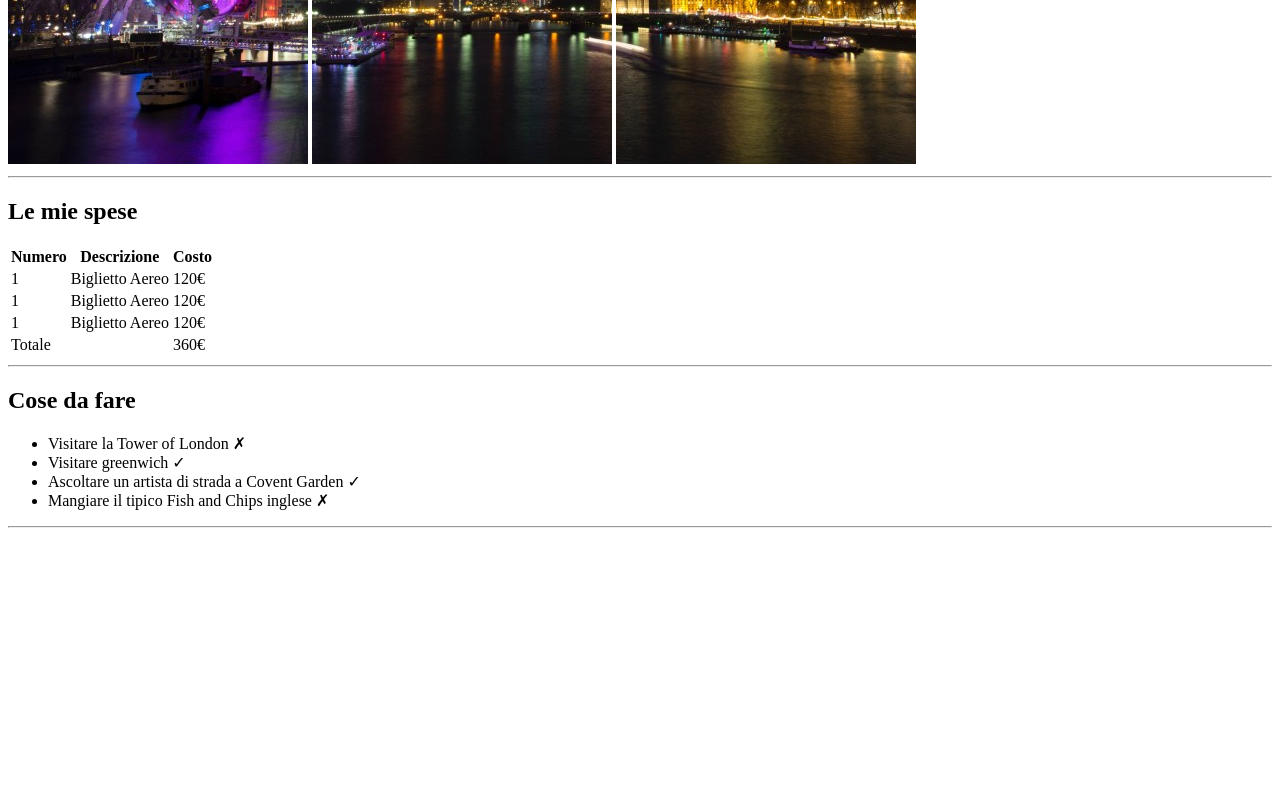
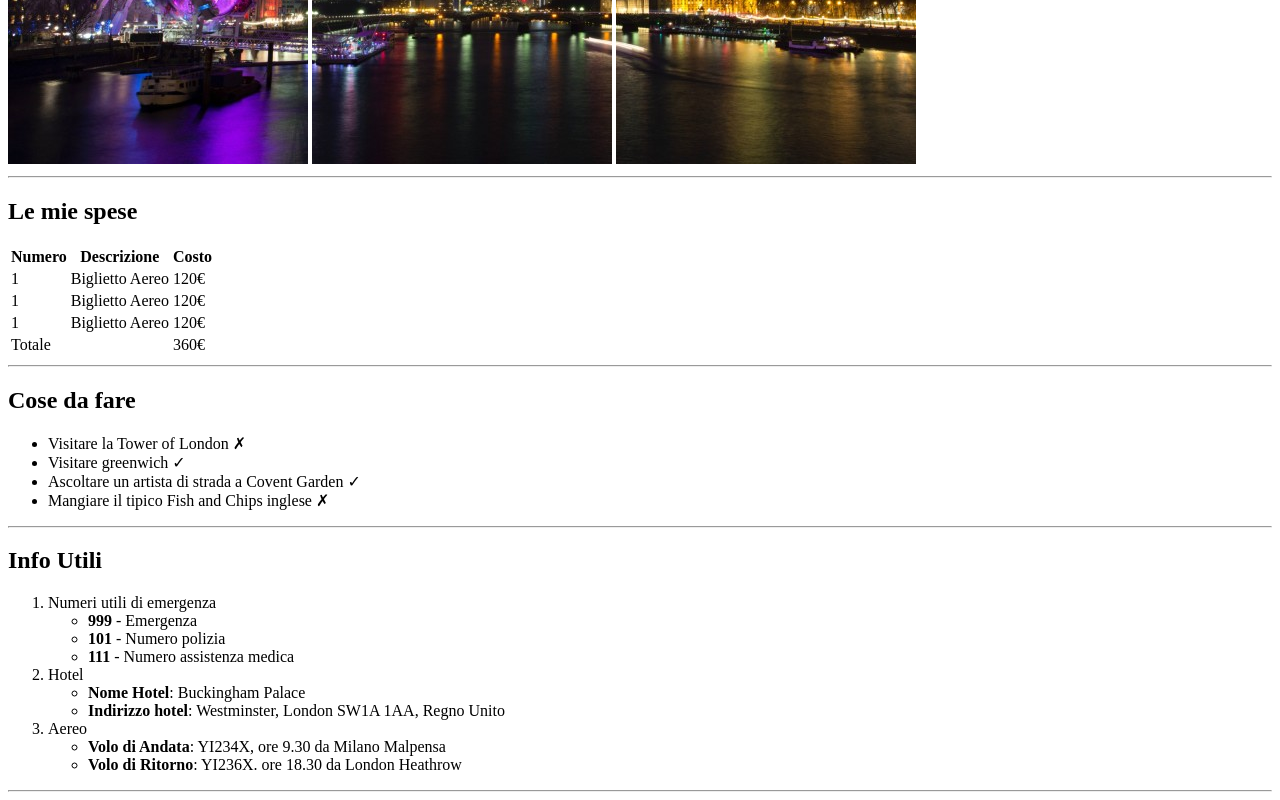
Before and after one commit to ariannagreco3393/html-london-trip, a plain HTML site: page index.html in a window 1280 px wide. Shown: the part 516-1316 px from the top of the page. Before the commit the page ends 1052 px from the top, so only its background shows below. Drawn offline with Linux system fonts and the light colour scheme.

Commit message:
add section third "info utili"

```diff
--- a/index.html
+++ b/index.html
@@ -59,7 +59,62 @@
         </section>
         <!-- /#cosedafare -->
         <hr>
+        <section id="infoutili">
+            <h2>Info Utili</h2>
+            <ol>
+                <li>Numeri utili di emergenza
+                    <ul>
+                        <li>
+                            <div>
+                                <strong>999</strong> - Emergenza
+                            </div>
+                        </li>
+                        <li>
+                            <div>
+                                <strong>101</strong> - Numero polizia
+                            </div>
+                        </li>
+                        <li>
+                            <div>
+                                <strong>111</strong> - Numero assistenza medica
+                            </div>
+                        </li>
+                    </ul>
+                </li>
 
+                <li>Hotel
+                    <ul>
+                        <li>
+                            <div>
+                                <strong>Nome Hotel</strong>: Buckingham Palace
+                            </div>
+                        </li>
+                        <li>
+                            <div>
+                                <strong>Indirizzo hotel</strong>: Westminster, London SW1A 1AA, Regno Unito
+                            </div>
+                        </li>
+                    </ul>
+                </li>
+
+                <li>Aereo
+                    <ul>
+                        <li>
+                            <div>
+                                <strong>Volo di Andata</strong>: YI234X, ore 9.30 da Milano Malpensa
+                            </div>
+                        </li>
+                        <li>
+                            <div>
+                                <strong>Volo di Ritorno</strong>: YI236X. ore 18.30 da London Heathrow
+                            </div>
+                        </li>
+                    </ul>
+                </li>
+            </ol>
+        </section>
+        <!-- /#infoutili -->
+        <hr>
     </main>
     <!-- /#london_info -->
 
```
